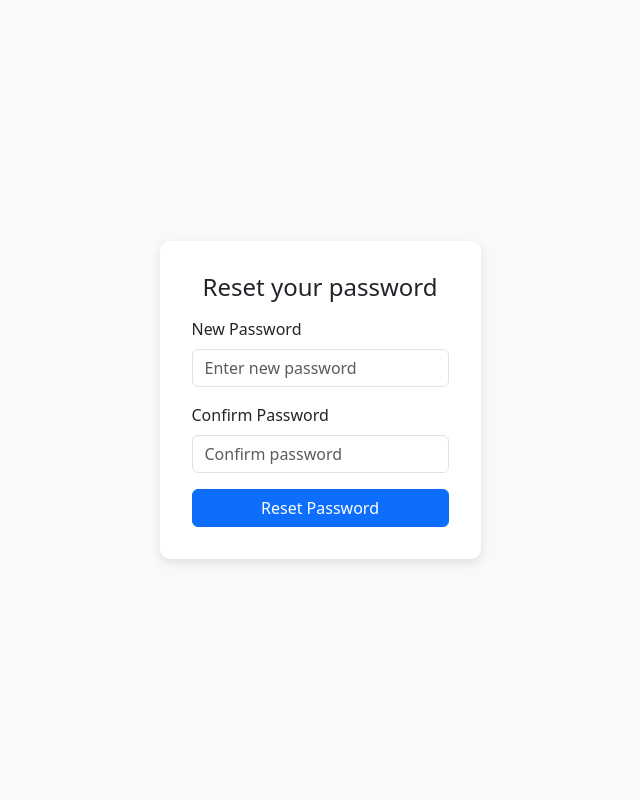
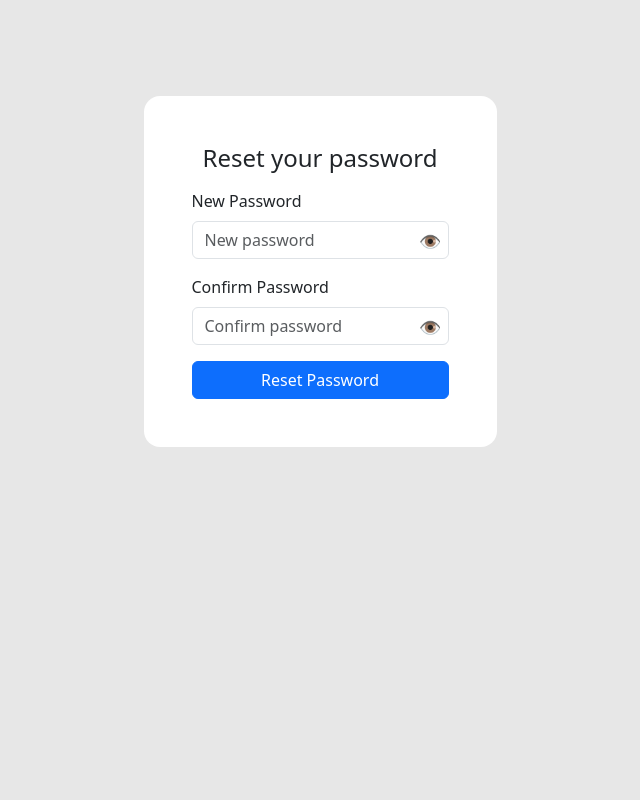
Before and after one commit to serialcoder-io/vms_api, a Django app: template templates/reset_password.html in a window 1280 px wide. Shown: the whole page, without its empty margins (320-960 px from the left). Run offline with Django 5.2, Linux system fonts and the light colour scheme; the template is opened without the code that fills it: most values are stand-ins (such as "Sample title", 1, 10 or a date in 2020); parts of the project's set-up code (start-up, migrations or seed data) failed here and were passed over.

Commit message:
feat: finish reset password feature

```diff
--- a/static/js/reset-password.js
+++ b/static/js/reset-password.js
@@ -1,21 +1,112 @@
+const baseUrl = 'http://192.168.56.1:8000';
+
+async function resetPassword(newPassword, uid, token) {
+    try {
+        const response = await fetch(`${baseUrl}/vms/auth/users/reset_password_confirm/`, {
+            method: 'POST',
+            headers: {
+                'Content-Type': 'application/json',
+                'Accept': 'application/json',
+            },
+            body: JSON.stringify({
+                uid: uid,
+                token: token,
+                new_password: newPassword
+            }),
+        });
+
+        // Si la réponse a un statut 400 (Bad Request)
+        if (response.status === 400) {
+            // Attends la résolution du JSON
+            const errorData = await response.json();
+
+            // Vérifie si le message d'erreur est lié au token ou au uid
+            if (errorData.token) {
+                return {
+                    detail: "The password reset link has either expired or is invalid. " +
+                        "send your email address again to receive a new reset link.",
+                    http_status: response.status
+                };
+            } else if (errorData.uid) {
+                return { detail: errorData.uid, http_status: response.status };
+            } else {
+                return { detail: errorData.new_password, http_status: response.status };
+            }
+        }
+
+        // Si la réponse est OK, retourne simplement le statut
+        return {no_content: response.status};
+
+    } catch (err) {
+        alert("Something went wrong, Failed to reset password. Please try again later.");
+        console.error(err);
+    }
+}
+
+
 document.addEventListener("DOMContentLoaded", ()=>{
     const resetPwdForm = document.getElementById("reset-pwd-form")
     const passwordField = document.getElementById("password")
     const confirmPasswordField = document.getElementById("confirm-password")
-    const regExPwd = /^(?=.*[a-z])(?=.*[A-Z])(?=.*\d)(?=.*[@$!%*?&])[A-Za-z\d@$!%*?&]{8,}$/;
+    const togglePasswordIcons = document.querySelectorAll("span");
 
-    resetPwdForm.addEventListener("submit", (event)=>{
+    togglePasswordIcons.forEach(icon => {
+        icon.addEventListener("click", (e) => {
+            togglePasswordIcons.forEach((el) => {
+                el.classList.toggle("d-none");
+            });
+            [passwordField, confirmPasswordField].forEach((input) => {
+                input.type === "password" ? input.setAttribute("type", "text") :
+                    input.setAttribute("type", "password");
+            })
+        })
+    })
+
+    resetPwdForm.addEventListener("submit", async(event)=>{
         event.preventDefault()
-        if(passwordField.value.trim() !== confirmPasswordField.value.trim()){
-            console.log("password missmatch")
-            return;
+        const isPasswordValid = validatePassword(passwordField.value, confirmPasswordField.value)
+        if (!isPasswordValid) {
+            return
         }
-        if(!passwordField.value.trim().match(regExPwd)){
-            console.log("password must have at least 8 characters, " +
-                "including at least 1 capital letter, 1 lowercase letter, 1 digit and 1 special char ");
-            return;
+        const uid = document.getElementById("uid").value;
+        const token = document.getElementById("token").value;
+
+        const resetPwd = await resetPassword(passwordField.value.trim(), uid, token);
+        if (resetPwd.detail) {
+            alert(resetPwd.detail);
+        }else if(resetPwd.no_content === 204){
+            console.log(resetPwd.no_content);
+            window.location.replace(`${baseUrl}/vms/auth/reset_password_success`);
+        }else{
+            alert("Sorry something went wrong, please try again later.");
         }
-        window.location.href = '/vms/auth/reset_password_success'
+        [passwordField, confirmPasswordField].forEach((input) => {input.value = ""})
     })
 
 })
+
+/**
+ * Verifies the validity of the password by checking if both passwords match,
+ * and if both passwords meet the criteria:
+ * at least 8 characters, including at least 1 uppercase letter, 1 lowercase letter,
+ * 1 digit, and 1 special character.
+ * Returns true if both passwords match and meet the criteria, false otherwise.
+ * @param password {string}
+ * @param passwordConfirm {string}
+ * @returns {boolean}
+ */
+function validatePassword(password, passwordConfirm) {
+    const regExPwd = /^(?=.*[a-z])(?=.*[A-Z])(?=.*\d)(?=.*[@$!%*?&])[A-Za-z\d@$!%*?&]{8,}$/;
+    if (!regExPwd.test(password.trim())) {
+        alert(
+            "Password must be at least 8 characters long, including at least " +
+            "1 uppercase letter, 1 lowercase letter, 1 digit, and 1 special character( @ $ ! % * ? & )"
+        );
+        return false;
+    }
+    if (password.trim() !== passwordConfirm.trim()) {
+        alert("Sorry, Passwords don't match!")
+        return false;
+    }
+    return true;
+}
--- a/templates/reset_password.html
+++ b/templates/reset_password.html
@@ -7,42 +7,38 @@
     <title>Reset password</title>
     <link href="https://cdn.jsdelivr.net/npm/bootstrap@5.3.3/dist/css/bootstrap.min.css" rel="stylesheet"
       integrity="sha384-QWTKZyjpPEjISv5WaRU9OFeRpok6YctnYmDr5pNlyT2bRjXh0JMhjY6hW+ALEwIH"
-      crossorigin="anonymous"
-    >
-     <style>
-        body {
-            background-color: #f8f9fa;
-        }
-        .reset-card {
-            max-width: 400px;
-            margin: auto;
-            padding: 2rem;
-            border-radius: 10px;
-            box-shadow: 0 4px 10px rgba(0, 0, 0, 0.1);
-            background: white;
-            text-align: center;
-        }
-        .logo {
-            max-width: 80px;
-            margin-bottom: 1rem;
-        }
-    </style>
+      crossorigin="anonymous">
+  <style>
+      span{
+         font-size: 18px;
+          transition: scale 0.3s;
+      }
+      span:hover{
+          scale: 1.1;
+          cursor: pointer;
+      }
+  </style>
   </head>
-  <body>
-    <div class="container d-flex justify-content-center align-items-center vh-100">
-        <div class="reset-card">
-            <!--<img src="{% static 'images/app-img-1.png' %}" alt="Logo" class="logo">-->
+  <body style="background-color: #e7e7e7" class="px-0 py-5">
+    <div class="container-fluid d-flex justify-content-center mt-5">
+        <div class="reset-card text-center bg-white rounded-4 shadow-md p-5">
             <h4 class="mb-3">Reset your password</h4>
             <form id="reset-pwd-form">
                 <input type="hidden" name="uid" id="uid" value={{ uidb64 }}>
                 <input type="hidden" name="token" id="token" value={{ token }}>
-                <div class="mb-3 d-flex flex-column align-items-start">
+                <div class="mb-3 d-flex flex-column align-items-start position-relative">
                     <label for="password" class="form-label">New Password</label>
-                    <input type="password" id="password" class="form-control" placeholder="Enter new password" required>
+                    <input type="password" id="password" class="form-control" placeholder="New password" required>
+                    <span class="position-absolute top-50 end-0 pe-2 pt-1 show-password">👁️</span>
+                    <span class="position-absolute top-50 end-0 pe-2 pt-1 hide-password d-none">🙈</span>
                 </div>
-                <div class="mb-3 d-flex flex-column align-items-start">
+                <div class="mb-3 d-flex flex-column align-items-start position-relative">
                     <label for="confirm-password" class="form-label">Confirm Password</label>
-                    <input type="password" id="confirm-password" class="form-control" placeholder="Confirm password" required>
+                    <input type="password" id="confirm-password"
+                           class="form-control" placeholder="Confirm password" required
+                    >
+                    <span class="position-absolute top-50 end-0 pe-2 pt-1 show-password">👁️</span>
+                    <span class="position-absolute top-50 end-0 pe-2 pt-1 d-none hide-password">🙈</span>
                 </div>
                 <button type="submit" class="btn btn-primary w-100">Reset Password</button>
             </form>
```
Also changed, not shown: templates/password_reset_success.html (+9 -3 lines), vms_api/settings.py (+5 -5 lines).
